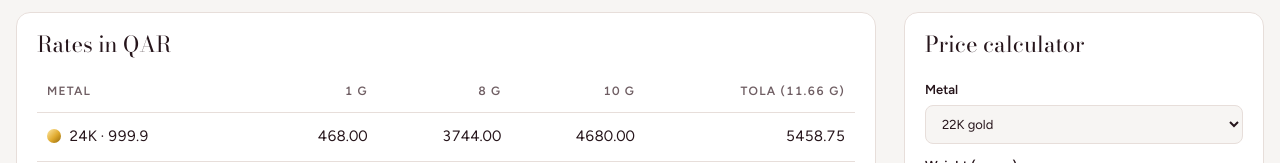
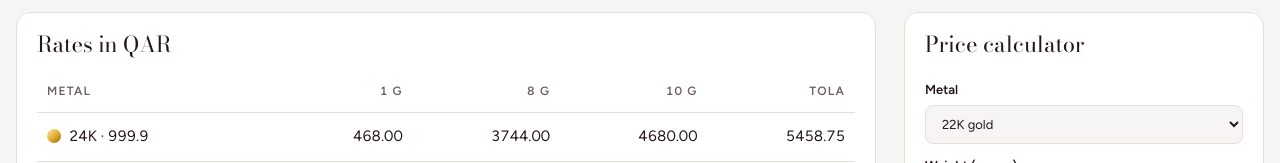
Before and after one commit to kohinoorjewelleryqa-cloud/kohinoor-jewellery, a Next.js app: page /gold-rate in a window 1280 px wide. Shown: the part 263-426 px from the top of the page. Built offline with nearby package versions, Linux system fonts and the light colour scheme; no server answers; the database is empty.

Commit message:
Update page.tsx

```diff
--- a/app/(shop)/gold-rate/page.tsx
+++ b/app/(shop)/gold-rate/page.tsx
@@ -15,8 +15,8 @@ export default async function GoldRate() {
     <SimplePage title="Today's gold rate in Qatar" crumb="Gold rate">
       <div className="two">
         <div className="panel"><h2>Rates in QAR</h2>
-          <div style={{ overflowX: "auto" }}><table className="rtable"><thead><tr><th>Metal</th><th>1 g</th><th>8 g</th><th>10 g</th><th>Tola (11.66 g)</th></tr></thead><tbody>
-            {rows.map(([id, l]) => { const r = settings.rates[id] ?? 0, c = METAL[id].colors; return <tr key={id}><td><span className="sw" style={{ background: `linear-gradient(135deg,${c[0]},${c[1]} 55%,${c[2]})` }} />{l}</td><td>{r.toFixed(2)}</td><td>{(r * 8).toFixed(2)}</td><td>{(r * 10).toFixed(2)}</td><td>{(r * 11.664).toFixed(2)}</td></tr>; })}
+          <div style={{ overflowX: "auto" }}><table className="rtable"><thead><tr><th>Metal</th><th>1 g</th><th className="hide-xs">8 g</th><th>10 g</th><th>Tola</th></tr></thead><tbody>
+            {rows.map(([id, l]) => { const r = settings.rates[id] ?? 0, c = METAL[id].colors; return <tr key={id}><td><span className="sw" style={{ background: `linear-gradient(135deg,${c[0]},${c[1]} 55%,${c[2]})` }} />{l}</td><td>{r.toFixed(2)}</td><td className="hide-xs">{(r * 8).toFixed(2)}</td><td>{(r * 10).toFixed(2)}</td><td>{(r * 11.664).toFixed(2)}</td></tr>; })}
           </tbody></table></div>
           <p style={{ fontSize: 12.5, color: "var(--muted)", margin: "10px 0 0" }}>{updated ? `Last updated ${updated} (Doha time).` : "Rates are updated every morning."} Jewellery prices on this site use these rates.</p>
         </div>
```
